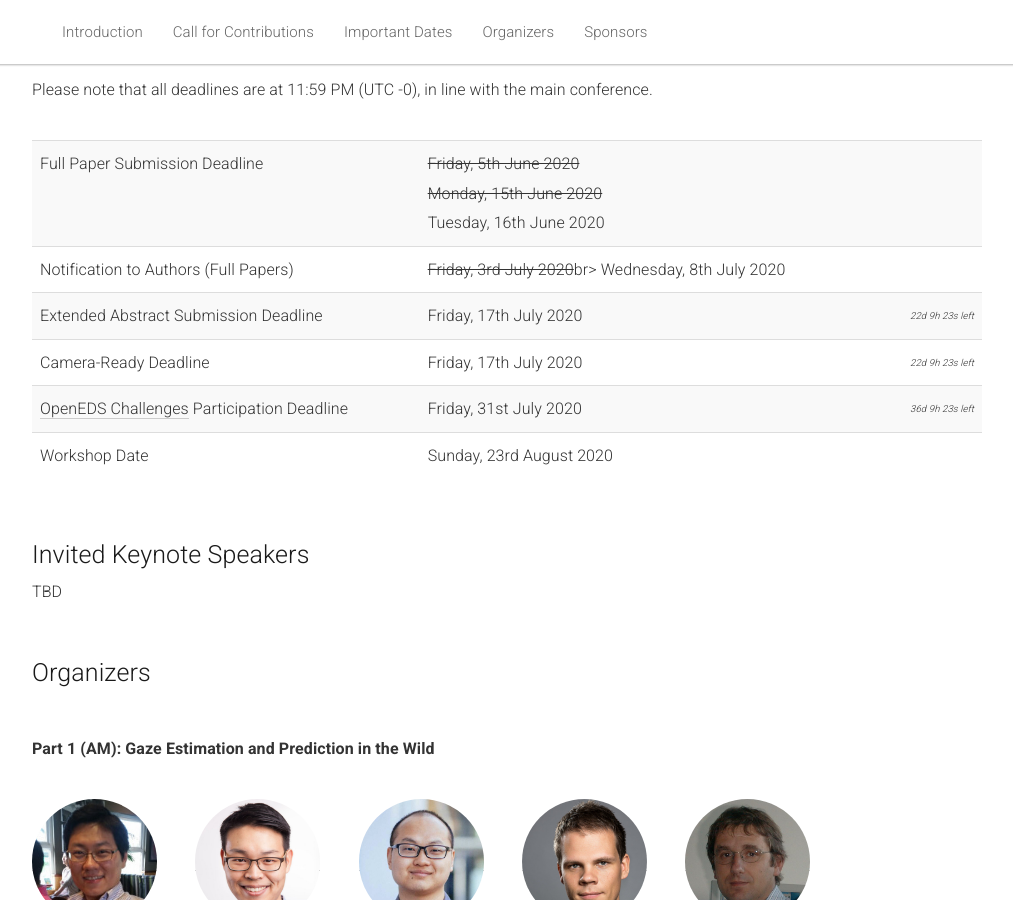
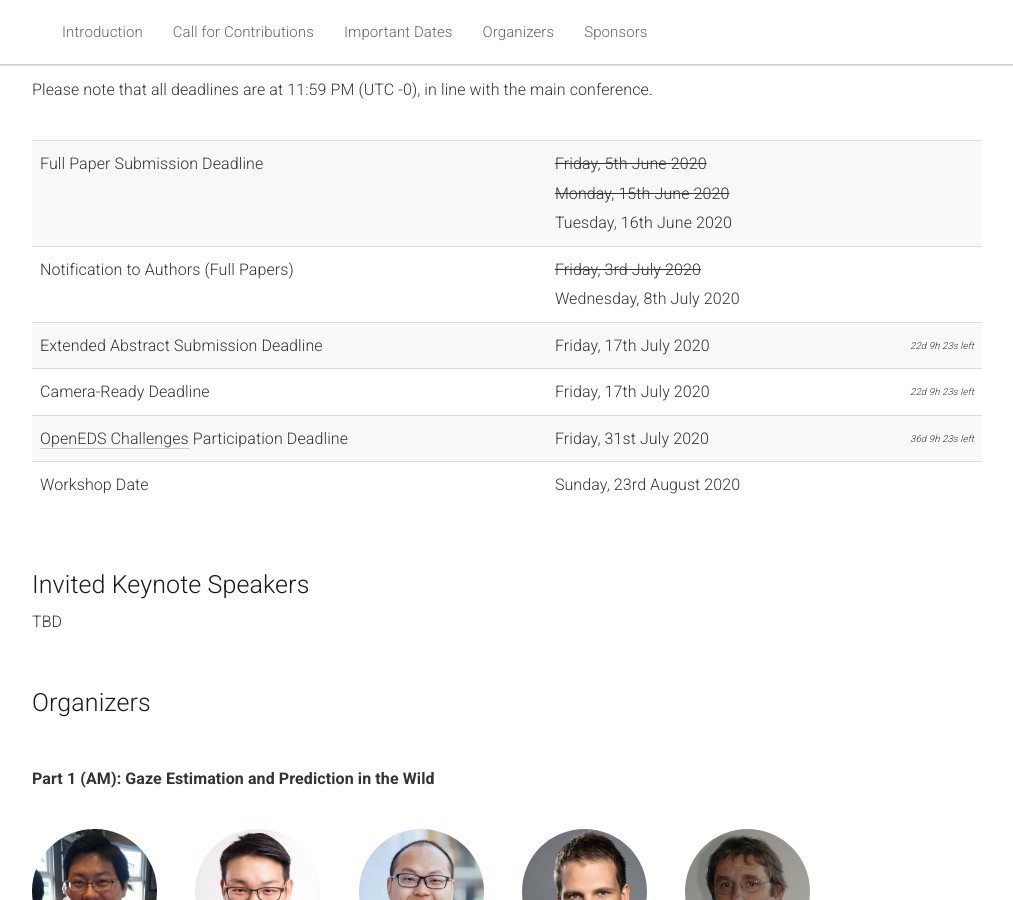
Before and after one commit to OpenEyes-Workshop/openeyes-workshop.github.io, a Jekyll site: the page built from _pages/home.md, in a window 1280 px wide and 900 px high, scrolled down 2922 px. Shown: the whole window, without its empty margins (133-1146 px from the left). Built offline with Jekyll 4.4.1, drawn with Linux system fonts in a browser that asks for light colours; nearby versions of some CDN libraries.

Commit message:
Add missing bracket

```diff
--- a/_pages/home.md
+++ b/_pages/home.md
@@ -255,7 +255,7 @@
         <tr>
           <td>Notification to Authors (Full Papers)</td>
 		  <td>
-          <s class="cancelled">Friday, 3rd July 2020</s>br>
+          <s class="cancelled">Friday, 3rd July 2020</s><br>
           Wednesday, 8th July 2020
 		  </td>
 	  <td></td>
```
